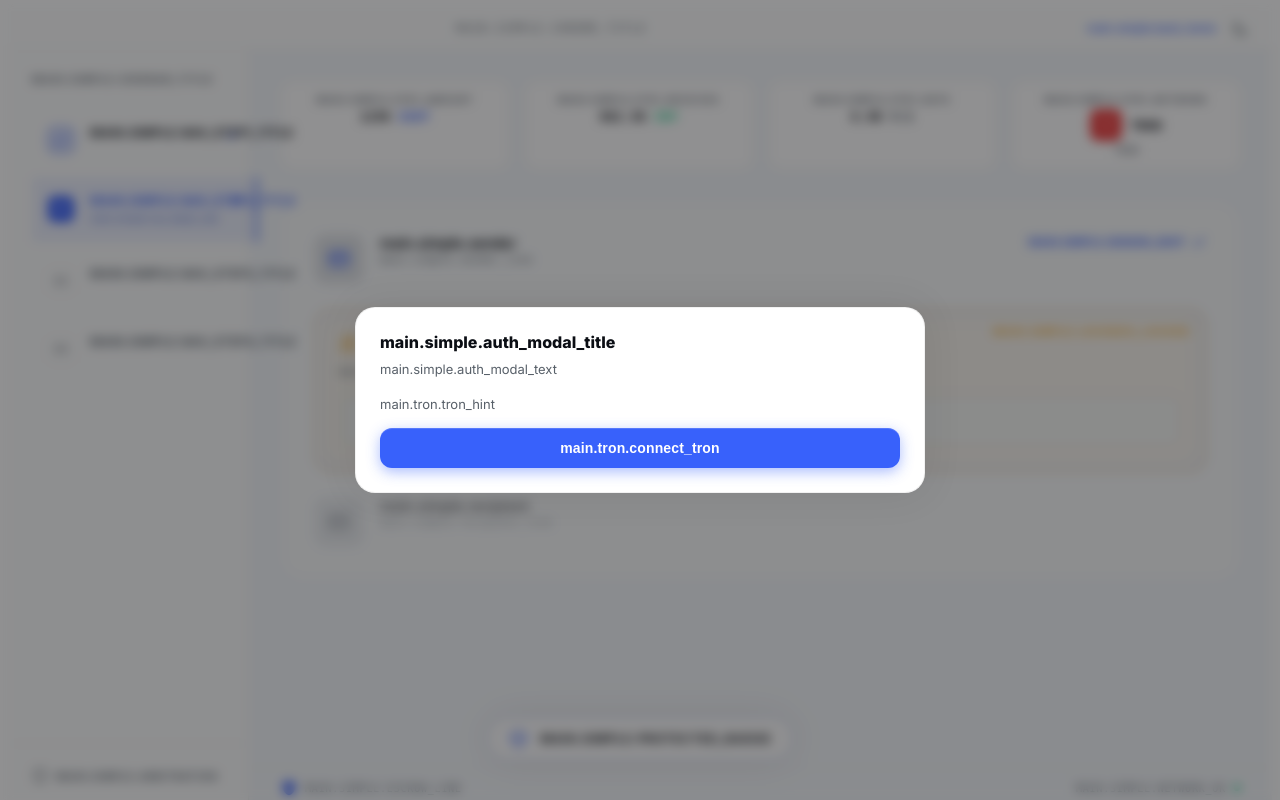
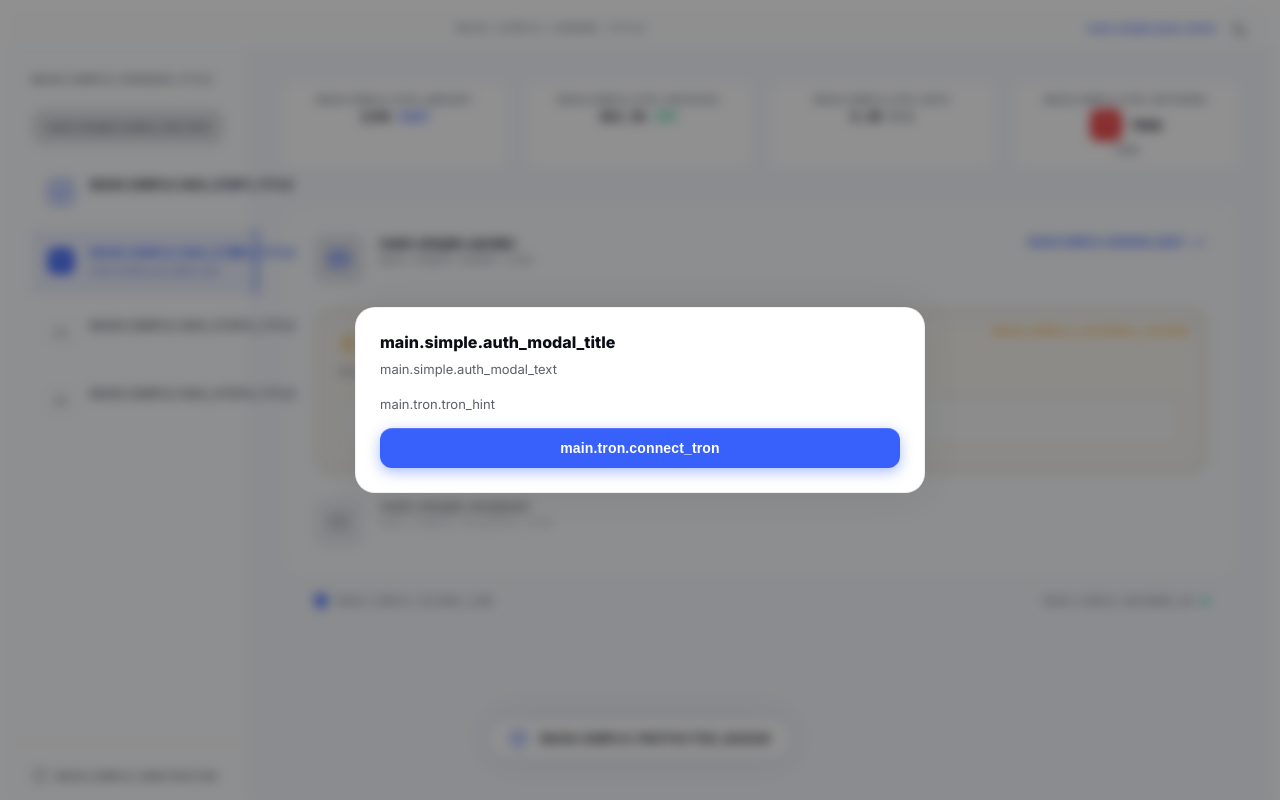
Before and after one commit to RuSwift/escrow, a FastAPI app: template web/templates/main/simple.html in a window 1280 px wide. Run offline with FastAPI, Linux system fonts and the light colour scheme; the template is opened without the code that fills it, so the values that code supplies are empty; some libraries are stand-ins or nearby versions.

Commit message:
refactoring Ux

```diff
--- a/web/static/main/css/simple.css
+++ b/web/static/main/css/simple.css
@@ -166,11 +166,202 @@
   }
 }
 
+.simple-page__orders-block {
+  margin-bottom: 0.875rem;
+}
+
+@media (min-width: 768px) {
+  .simple-page__orders-block {
+    margin-bottom: 1rem;
+  }
+}
+
+.simple-page__orders-cta {
+  display: inline-flex;
+  align-items: center;
+  justify-content: center;
+  gap: 0.5rem;
+  width: 100%;
+  box-sizing: border-box;
+  padding: 0.65rem 0.75rem;
+  border-radius: 0.75rem;
+  background: var(--simple-primary);
+  color: var(--simple-primary-fg);
+  font-size: 12px;
+  font-weight: 700;
+  line-height: 1.25;
+  text-decoration: none;
+  text-align: center;
+  border: none;
+  cursor: pointer;
+  transition: filter 0.15s ease, opacity 0.15s ease;
+}
+
+.simple-page__orders-cta:hover:not(.simple-page__orders-cta--muted) {
+  filter: brightness(1.06);
+}
+
+.simple-page__orders-cta--muted {
+  display: block;
+  text-align: center;
+  cursor: default;
+  background: color-mix(in srgb, var(--simple-muted) 18%, var(--simple-card-muted));
+  color: var(--simple-muted);
+  font-weight: 600;
+  filter: none;
+}
+
+/* Мобиле: этапы сделки — раскрывающийся список */
+.simple-page__stages-mobile {
+  margin-bottom: 0.75rem;
+  border-radius: 0.75rem;
+  border: 1px solid var(--simple-border-soft);
+  background: var(--simple-card);
+  overflow: hidden;
+}
+
+.simple-page__stages-mobile-summary {
+  list-style: none;
+  display: flex;
+  align-items: center;
+  justify-content: space-between;
+  gap: 0.75rem;
+  padding: 0.65rem 0.75rem;
+  cursor: pointer;
+  font-size: 12px;
+  color: var(--simple-fg);
+}
+
+.simple-page__stages-mobile-summary::-webkit-details-marker {
+  display: none;
+}
+
+.simple-page__stages-mobile-summary-inner {
+  display: flex;
+  flex-direction: column;
+  align-items: flex-start;
+  gap: 0.15rem;
+  min-width: 0;
+  flex: 1;
+}
+
+.simple-page__stages-mobile-summary-title {
+  font-weight: 800;
+  text-transform: uppercase;
+  letter-spacing: 0.06em;
+  font-size: 11px;
+  color: var(--simple-primary);
+}
+
+.simple-page__stages-mobile-summary-sub {
+  font-size: 10px;
+  line-height: 1.35;
+  color: var(--simple-muted);
+  display: -webkit-box;
+  -webkit-line-clamp: 2;
+  -webkit-box-orient: vertical;
+  overflow: hidden;
+}
+
+.simple-page__stages-mobile-chevron {
+  flex-shrink: 0;
+  color: var(--simple-muted);
+  transition: transform 0.2s ease;
+}
+
+.simple-page__stages-mobile[open] .simple-page__stages-mobile-chevron {
+  transform: rotate(180deg);
+}
+
+.simple-page__stages-mobile-panel {
+  border-top: 1px solid var(--simple-border-soft);
+  padding: 0.35rem 0 0.5rem;
+}
+
+.simple-page__stages-mobile-row {
+  display: flex;
+  align-items: flex-start;
+  gap: 0.65rem;
+  padding: 0.5rem 0.75rem;
+}
+
+.simple-page__stages-mobile-row--active {
+  background: color-mix(in srgb, var(--simple-primary) 8%, transparent);
+}
+
+.simple-page__stages-mobile-mark {
+  flex-shrink: 0;
+  width: 1.35rem;
+  display: flex;
+  align-items: center;
+  justify-content: center;
+  margin-top: 0.1rem;
+}
+
+.simple-page__stages-mobile-checkico {
+  color: var(--simple-primary);
+}
+
+.simple-page__stages-mobile-cb {
+  width: 1rem;
+  height: 1rem;
+  accent-color: var(--simple-primary);
+  cursor: default;
+}
+
+.simple-page__stages-mobile-num {
+  font-size: 9px;
+  font-weight: 700;
+  font-family: ui-monospace, monospace;
+  color: var(--simple-muted);
+}
+
+.simple-page__stages-mobile-row-text {
+  min-width: 0;
+  flex: 1;
+}
+
+.simple-page__stages-mobile-row-title {
+  font-size: 11px;
+  font-weight: 700;
+  text-transform: uppercase;
+  letter-spacing: 0.04em;
+  color: var(--simple-fg);
+}
+
+.simple-page__stages-mobile-row--done .simple-page__stages-mobile-row-title {
+  color: var(--simple-muted);
+}
+
+.simple-page__stages-mobile-row--active .simple-page__stages-mobile-row-title {
+  color: var(--simple-primary);
+}
+
+.simple-page__stages-mobile-row-sub {
+  font-size: 10px;
+  color: color-mix(in srgb, var(--simple-primary) 65%, var(--simple-muted));
+  margin-top: 0.2rem;
+  line-height: 1.35;
+}
+
+@media (min-width: 768px) {
+  .simple-page__stages-mobile {
+    display: none;
+  }
+}
+
 .simple-page__nav {
   display: flex;
   flex-direction: row;
   gap: 0.5rem;
   min-width: min-content;
+}
+
+@media (max-width: 767px) {
+  /* Выше по каскаду .simple-page__nav задаёт flex — нужна большая специфичность, иначе дубль с droplist на мобиле */
+  .simple-page__nav.simple-page__nav--desktop {
+    display: none;
+  }
 }
 
 @media (min-width: 768px) {
@@ -321,12 +512,79 @@
   flex: 1;
   overflow-y: auto;
   padding: 1rem;
+  /* Запас под fixed .simple-page__fab (bottom + высота капсулы + safe area), мобиле и десктоп */
+  padding-bottom: calc(1rem + 1.25rem + 3.75rem + 0.75rem + env(safe-area-inset-bottom, 0px));
   -webkit-overflow-scrolling: touch;
 }
 
 @media (min-width: 768px) {
   .simple-page__main-scroll {
     padding: 2rem;
+    padding-bottom: calc(2rem + 2.5rem + 4.25rem + 0.75rem + env(safe-area-inset-bottom, 0px));
+  }
+}
+
+/* Мобиле: карусель показателей */
+.simple-page__stat-rail {
+  display: flex;
+  flex-direction: row;
+  flex-wrap: nowrap;
+  gap: 0.4rem;
+  overflow-x: auto;
+  overflow-y: hidden;
+  -webkit-overflow-scrolling: touch;
+  scroll-snap-type: x mandatory;
+  padding-bottom: 0.2rem;
+  margin-bottom: 0.5rem;
+  scrollbar-width: thin;
+}
+
+.simple-page__stat-rail .simple-page__stat-card--rail {
+  flex: 0 0 min(62vw, 8.75rem);
+  scroll-snap-align: start;
+  min-height: 0;
+  padding: 0.3rem 0.4rem;
+}
+
+.simple-page__stat-rail .simple-page__stat-label {
+  font-size: 7px;
+  letter-spacing: 0.08em;
+  margin-bottom: 0.1rem;
+  line-height: 1.2;
+}
+
+.simple-page__stat-rail .simple-page__stat-value {
+  font-size: 10px;
+  line-height: 1.25;
+}
+
+.simple-page__stat-rail .simple-page__stat-sub {
+  display: none;
+}
+
+.simple-page__stat-value--rail-net {
+  display: flex;
+  align-items: center;
+  justify-content: center;
+  gap: 0.25rem;
+}
+
+.simple-page__stat-tron-badge {
+  display: inline-flex;
+  width: 1.1rem;
+  height: 1.1rem;
+  border-radius: 0.3rem;
+  background: #ef4444;
+  color: #fff;
+  font-size: 8px;
+  font-weight: 800;
+  align-items: center;
+  justify-content: center;
+}
+
+@media (min-width: 768px) {
+  .simple-page__stat-rail {
+    display: none;
   }
 }
 
@@ -334,6 +592,12 @@
   display: grid;
   grid-template-columns: repeat(2, 1fr);
   gap: 0.75rem;
+}
+
+@media (max-width: 767px) {
+  .simple-page__stat-grid--desktop {
+    display: none;
+  }
 }
 
 @media (min-width: 1024px) {
--- a/web/static/main/js/simple.js
+++ b/web/static/main/js/simple.js
@@ -164,6 +164,18 @@
             },
             themeBtnLabel: function() {
                 return this.theme === 'light' ? t('main.simple.theme_dark') : t('main.simple.theme_light');
+            },
+            ordersListHref: function() {
+                var s = (this.activeSpace || '').trim();
+                if (!s) return '';
+                return '/' + encodeURIComponent(s);
+            },
+            activeNavStep: function() {
+                var steps = this.navSteps;
+                for (var i = 0; i < steps.length; i++) {
+                    if (steps[i].status === 'active') return steps[i];
+                }
+                return steps.length ? steps[0] : null;
             }
         },
         methods: {
@@ -230,7 +242,36 @@
       <aside class="simple-page__aside">\
         <div class="simple-page__aside-scroll">\
           <div class="simple-page__aside-label">{{ t(\'main.simple.sidebar_title\') }}</div>\
-          <div class="simple-page__nav" role="list">\
+          <div class="simple-page__orders-block">\
+            <a v-if="ordersListHref" :href="ordersListHref" class="simple-page__orders-cta">\
+              <svg class="simple-page__svg--sm" fill="none" stroke="currentColor" viewBox="0 0 24 24" aria-hidden="true"><path stroke-linecap="round" stroke-linejoin="round" stroke-width="2" d="M4 6h16M4 10h16M4 14h16M4 18h16"/></svg>\
+              {{ t(\'main.simple.orders_list_cta\') }}\
+            </a>\
+            <span v-else class="simple-page__orders-cta simple-page__orders-cta--muted" role="note">{{ t(\'main.simple.orders_list_hint\') }}</span>\
+          </div>\
+          <details class="simple-page__stages-mobile">\
+            <summary class="simple-page__stages-mobile-summary" :aria-label="t(\'main.simple.stages_expand_aria\')">\
+              <span class="simple-page__stages-mobile-summary-inner">\
+                <span v-if="activeNavStep" class="simple-page__stages-mobile-summary-title">{{ t(activeNavStep.titleKey) }}</span>\
+                <span v-if="activeNavStep" class="simple-page__stages-mobile-summary-sub">{{ t(activeNavStep.subKey) }}</span>\
+              </span>\
+              <svg class="simple-page__stages-mobile-chevron" width="18" height="18" viewBox="0 0 24 24" fill="none" stroke="currentColor" stroke-width="2" aria-hidden="true"><path stroke-linecap="round" stroke-linejoin="round" d="M19 9l-7 7-7-7"/></svg>\
+            </summary>\
+            <div class="simple-page__stages-mobile-panel" role="list">\
+              <div v-for="step in navSteps" :key="\'m-\' + step.num" class="simple-page__stages-mobile-row" :class="{\'simple-page__stages-mobile-row--active\': step.status === \'active\', \'simple-page__stages-mobile-row--done\': step.status === \'done\'}" role="listitem">\
+                <span class="simple-page__stages-mobile-mark">\
+                  <svg v-if="step.status === \'done\'" class="simple-page__svg--sm simple-page__stages-mobile-checkico" viewBox="0 0 24 24" fill="none" stroke="currentColor" stroke-width="2.5"><path stroke-linecap="round" stroke-linejoin="round" d="M5 13l4 4L19 7"/></svg>\
+                  <input v-else-if="step.status === \'active\'" type="checkbox" class="simple-page__stages-mobile-cb" checked="checked" disabled="disabled" :aria-label="t(\'main.simple.stages_current_aria\')" />\
+                  <span v-else class="simple-page__stages-mobile-num">{{ step.num }}</span>\
+                </span>\
+                <div class="simple-page__stages-mobile-row-text">\
+                  <div class="simple-page__stages-mobile-row-title">{{ t(step.titleKey) }}</div>\
+                  <div v-if="step.status === \'active\'" class="simple-page__stages-mobile-row-sub">{{ t(step.subKey) }}</div>\
+                </div>\
+              </div>\
+            </div>\
+          </details>\
+          <div class="simple-page__nav simple-page__nav--desktop" role="list">\
             <div v-for="step in navSteps" :key="step.num" :class="navItemClass(step)" role="listitem">\
               <div class="simple-page__nav-badge">\
                 <svg v-if="step.status === \'done\'" class="simple-page__svg--sm" viewBox="0 0 24 24" fill="none" stroke="currentColor" stroke-width="2.5"><path stroke-linecap="round" stroke-linejoin="round" d="M5 13l4 4L19 7"/></svg>\
@@ -252,7 +293,29 @@
       </aside>\
       <main class="simple-page__main">\
         <div class="simple-page__main-scroll">\
-          <div class="simple-page__stat-grid">\
+          <div class="simple-page__stat-rail" role="region" :aria-label="t(\'main.simple.stat_carousel_aria\')">\
+            <div class="simple-page__stat-card simple-page__stat-card--rail">\
+              <div class="simple-page__stat-label">{{ t(\'main.simple.stat_amount_short\') }}</div>\
+              <div class="simple-page__stat-value">125K <span style="color:var(--simple-primary)">USDT</span></div>\
+            </div>\
+            <div class="simple-page__stat-card simple-page__stat-card--rail">\
+              <div class="simple-page__stat-label">{{ t(\'main.simple.stat_receives_short\') }}</div>\
+              <div class="simple-page__stat-value">862.5K <span style="color:var(--simple-success)">CNY</span></div>\
+            </div>\
+            <div class="simple-page__stat-card simple-page__stat-card--rail">\
+              <div class="simple-page__stat-label">{{ t(\'main.simple.stat_rate_short\') }}</div>\
+              <div class="simple-page__stat-value">6.90 <span style="color:var(--simple-muted);font-weight:600">¥/$</span></div>\
+            </div>\
+            <div class="simple-page__stat-card simple-page__stat-card--rail">\
+              <div class="simple-page__stat-label">{{ t(\'main.simple.stat_network_short\') }}</div>\
+              <div class="simple-page__stat-value simple-page__stat-value--rail-net">\
+                <span class="simple-page__stat-tron-badge">T</span>\
+                TRON\
+              </div>\
+              <div class="simple-page__stat-sub">TRON</div>\
+            </div>\
+          </div>\
+          <div class="simple-page__stat-grid simple-page__stat-grid--desktop">\
             <div class="simple-page__stat-card">\
               <div class="simple-page__stat-label">{{ t(\'main.simple.stat_amount\') }}</div>\
               <div class="simple-page__stat-value">125K <span style="color:var(--simple-primary)">USDT</span></div>\
@@ -312,7 +375,6 @@
               </div>\
             </div>\
           </div>\
-        </div>\
         <div class="simple-page__footer">\
           <div class="simple-page__footer-row">\
             <svg class="simple-page__svg--sm" style="color:var(--simple-primary)" viewBox="0 0 24 24" fill="currentColor"><path d="M12 1L3 5v6c0 5.55 3.84 10.74 9 12 5.16-1.26 9-6.45 9-12V5l-9-4z"/></svg>\
@@ -322,6 +384,7 @@
             {{ t(\'main.simple.network_ok\') }}\
             <span class="simple-page__dot-online" aria-hidden="true"></span>\
           </div>\
+        </div>\
         </div>\
       </main>\
     </div>\
```
Also changed, not shown: i18n/translations/en.json, i18n/translations/ru.json.
